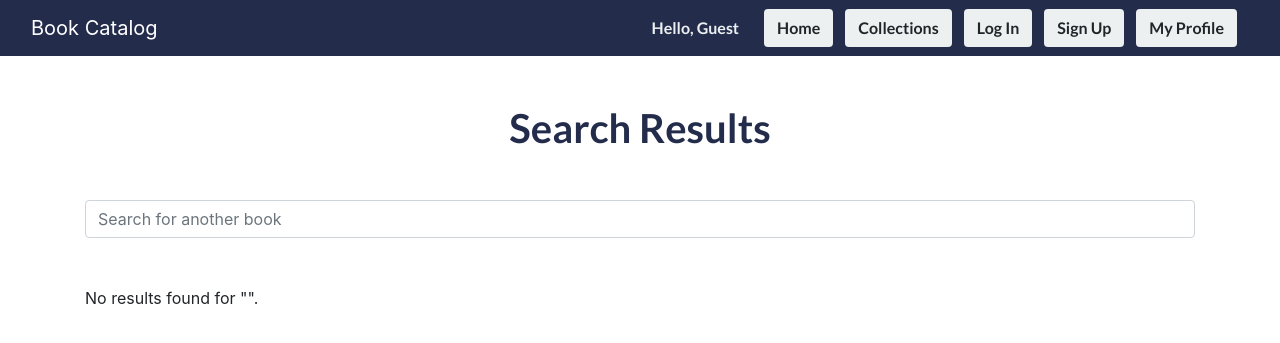
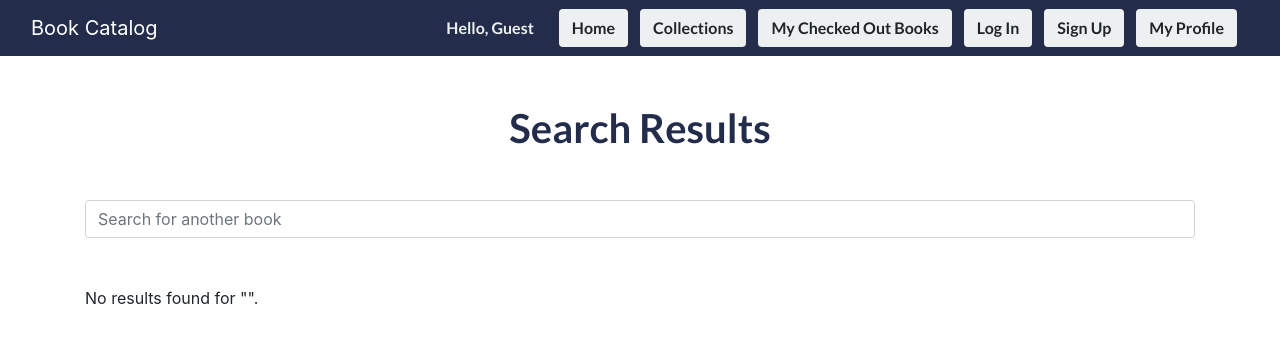
Before and after one commit to rehani1/bookcataloging, a Django app: page /bookcataloging/search/ in a window 1280 px wide. Shown: the top 343 px of the page. Run offline with Django 4.2, Linux system fonts and the light colour scheme; some libraries are stand-ins or nearby versions.

Commit message:
checked out books page and functionality

```diff
--- a/bookcataloging/templates/bookcataloging/navbar.html
+++ b/bookcataloging/templates/bookcataloging/navbar.html
@@ -47,6 +47,9 @@
           class="btn nav-btn"
           style="background-color: #ecf0f1; margin-right: 12px"
         >Collections</a>
+        <a href="{% url 'checked_out_books' %}" class="btn nav-btn"
+        style="background-color: #ecf0f1; margin-right: 12px"
+        >My Checked Out Books</a>
         <a
           href="/accounts/google/login"
           class="btn nav-btn"
--- a/bookcataloging/templates/bookcataloging/search.html
+++ b/bookcataloging/templates/bookcataloging/search.html
@@ -57,11 +57,27 @@
                                 <strong>Rating:</strong> {{ book.rating|default:"Not rated" }}<br>
                                 <strong>ISBN:</strong> {{ book.isbn }}<br>
                                 <strong>Read Status:</strong> {{ book.read_status|yesno:"Read,Not Read" }}
+                                <strong>Checked Out</strong> {{ book.checked_out|yesno:"Yes,No" }}
                             </p>
                             {% if book.review %}
                             <p class="card-text">
                                 <strong>Review:</strong> {{ book.review }}
                             </p>
+                            {% endif %}
+                            {% if book.checked_out %}
+                                {% if book.checked_out_by == user %}
+                                    <form action="{% url 'return_book' book.id %}" method="post">
+                                        {% csrf_token %}
+                                        <button type="submit" class="btn btn-warning">Return</button>
+                                    </form>
+                                {% else %}
+                                    <span class="text-danger">Checked out by another user</span>
+                                {% endif %}
+                            {% else %}
+                                <form action="{% url 'check_out_book' book.id %}" method="post">
+                                    {% csrf_token %}
+                                    <button type="submit" class="btn btn-success">Check Out</button>
+                                </form>
                             {% endif %}
                         </div>
                     </div>
--- a/bookcataloging/urls.py
+++ b/bookcataloging/urls.py
@@ -22,4 +22,7 @@ urlpatterns = [
     path('requests/view/', views.view_requests, name='view_requests'),  # View all requests
     path('requests/approve/<int:request_id>/', views.approve_request, name='approve_request'),  # Approve a request
     path('requests/delete/<int:request_id>/', views.delete_request, name='delete_request'),  # Deny a request
+    path('books/<int:book_id>/check_out/', views.check_out_book, name='check_out_book'),
+    path('books/<int:book_id>/return/', views.return_book, name='return_book'),
+    path('checked_out/', views.checked_out_books, name='checked_out_books'),
 ]
--- a/bookcataloging/views.py
+++ b/bookcataloging/views.py
@@ -324,7 +324,23 @@ def home_view(request):
     return render(request, 'bookcataloging/home.html', context)
 
 
-def check_out_book(request):
-    Book.check_out_book(user=request.user) # TODO: finish once method is fixed
-    # TODO: add a success message?? and/or redirect to page for checked out books
-    return render(request, 'bookcataloging/home.html') # temp redirect to home until checkout page complete
+@login_required
+def check_out_book(request, book_id):
+    book = get_object_or_404(Book, id=book_id)
+    if not book.checked_out:
+        book.check_out_book(user=request.user)
+    return redirect('bookcataloging/checked_out_books.html')
+
+
+@login_required
+def return_book(request, book_id):
+    book = get_object_or_404(Book, id=book_id)
+    if book.checked_out and book.checked_out_by == request.user:
+        book.return_book()
+    return redirect('bookcataloging/checked_out_books.html')
+
+
+@login_required
+def checked_out_books(request):
+    books = Book.get_checked_out_books_by_user(request.user)
+    return render(request, 'bookcataloging/checked_out_books.html', {'books': books})
```
Also changed, not shown: bookcataloging/models.py (+8 -7 lines), bookcataloging/templates/bookcataloging/checked_out_books.html (+37 -0 lines).
